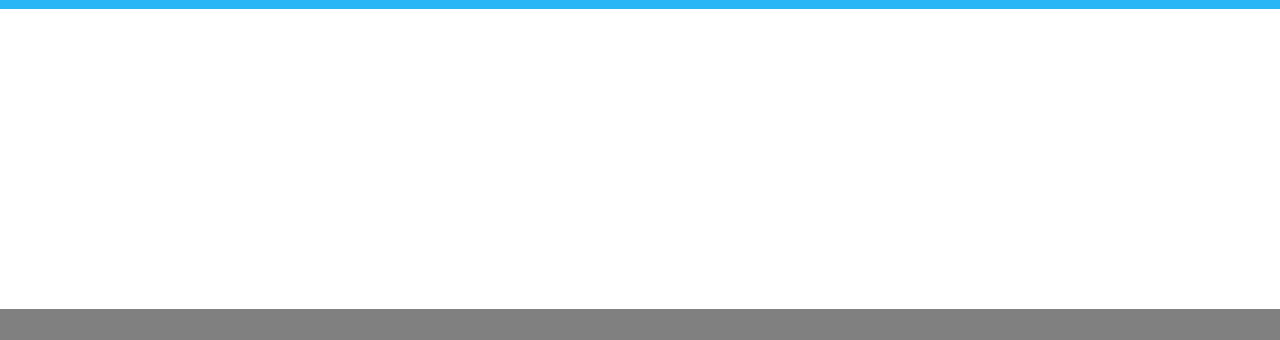
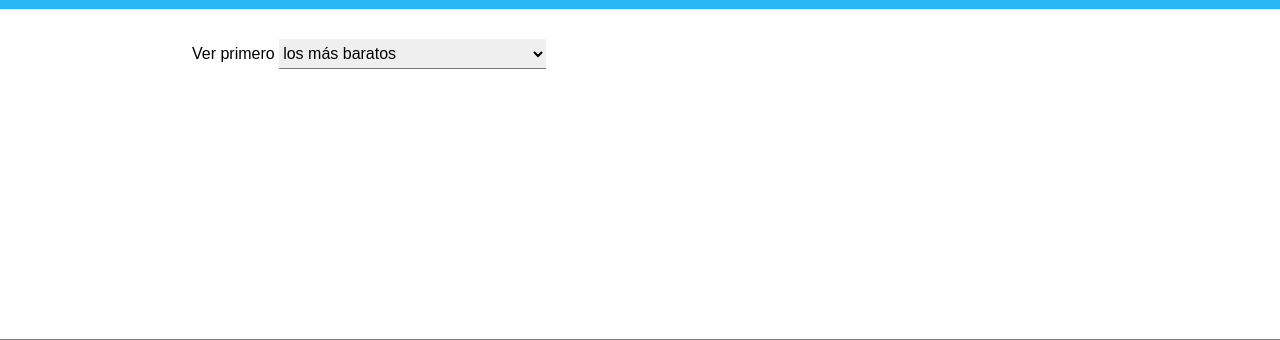
Before and after one commit to denissegomez/gru5web, a website: page src/properties/properties.html in a window 1280 px wide. Shown: the part 71-411 px from the top of the page. Drawn offline with nearby package versions, Linux system fonts and the light colour scheme.

Commit message:
Properties filter introduced

```diff
--- a/src/properties/properties.html
+++ b/src/properties/properties.html
@@ -18,6 +18,20 @@
         </div>
 
         <div class="content">
+
+            <div>
+                <label>Ver primero</label>
+                <select id="filter" onchange="filterChanged()">
+                    <option value="cheapest">los más baratos</option>
+                    <option value="mostExpensive">los más caros</option>
+                    <option value="mostRooms">los que tienen más habitaciones</option>
+                    <option value="leastRooms">los que tienen menos habitaciones</option>
+                    <option value="newest">los más nuevos</option>
+                    <option value="oldest">los más antiguos</option>
+                    <option value="popular">los más populares</option>
+                    <option value="unpopular">los menos populares</option>
+                </select>
+            </div>
 
             <!--<div class="card">
                 <img src="../images/allende1.jpg">
```
